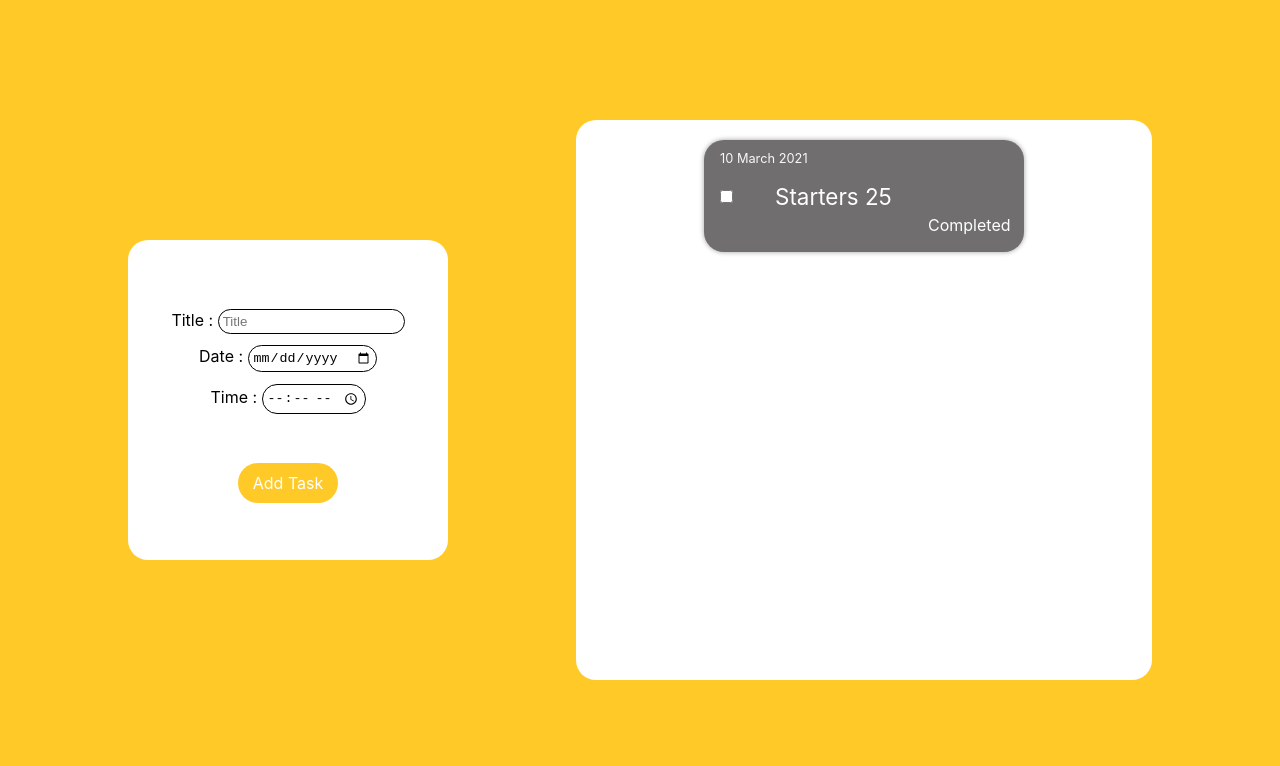
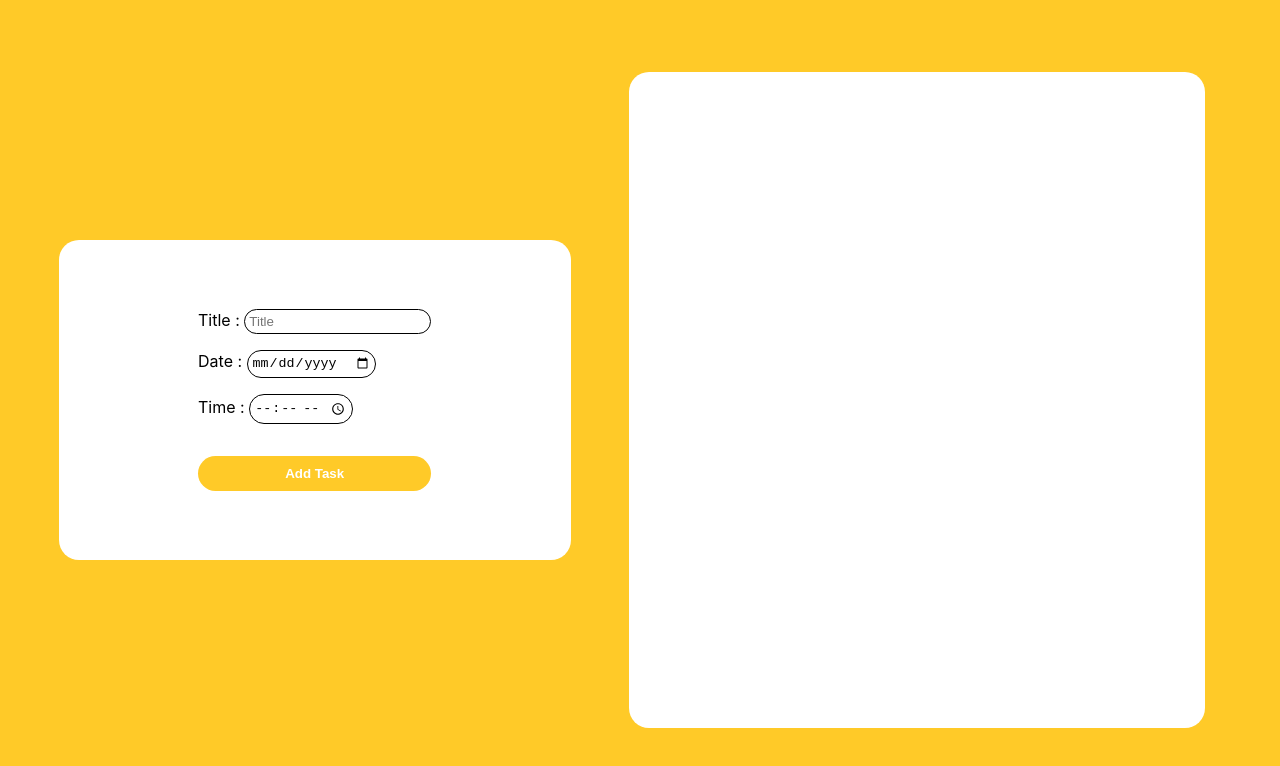
Before and after one commit to ayush7801/todo-app, a React (Create React App) app: page / in a window 1280 px wide. Shown: the top 766 px of the page. Built offline with nearby package versions, Linux system fonts and the light colour scheme; the HTML template or start-up script is replaced by a standard one.

Commit message:
added add task operation

```diff
--- a/src/App.css
+++ b/src/App.css
@@ -8,6 +8,7 @@
   min-width: 100vw;
   min-height: 100vh;
   display: flex;
+  flex-wrap: wrap;
   justify-content: space-evenly;
   align-items: center;
   background-color: #ffca28;
--- a/src/App.js
+++ b/src/App.js
@@ -1,14 +1,17 @@
 import './App.css';
+import { useState } from 'react';
 import Tasklist from './Components/TaskList/Tasklist';
 import Opsarea from './Components/TaskOps/Opsarea';
 function App() {
-  let tasklist = [{
-    title: 'Starters 25',
-    date: new Date(2021,2,10)
-  }];
+  const [tasklist,setTasklist] = useState([]);
+  function HandleForm(formValue){
+    console.log(formValue);
+    const newTasklist = [...tasklist,formValue];
+    setTasklist(newTasklist);
+  }
   return (
     <div className="App">
-      <Opsarea />
+      <Opsarea formHandler={HandleForm}/>
       <Tasklist tasks={tasklist}/>
     </div>
   );
--- a/src/Components/TaskList/Task.css
+++ b/src/Components/TaskList/Task.css
@@ -6,10 +6,13 @@
     display: flex;
     justify-content: space-evenly;
     align-items: center;
+    flex-wrap: wrap;
     box-shadow: 0 0 5px rgb(160, 158, 158);
     border-radius: 20px;
-    width: 20rem;
+    width: 93%;
     height: 7rem;
+    margin-bottom: .3rem;
+    box-shadow: 0 0 10px rgb(184, 181, 181);
 }
 .deadline{
     position: absolute;
@@ -21,6 +24,7 @@
     position: absolute;
     top: 45%;
     left: 5%;
+    cursor: pointer;
 }
 .title{
     display: flex;
--- a/src/Components/TaskList/Tasklist.css
+++ b/src/Components/TaskList/Tasklist.css
@@ -1,13 +1,16 @@
 .tasklist{
     width: 45%;
-    border: 0px solid #000;
     border-radius: 20px;
     background-color: #fff;
-    padding: 20px 10px;
-    min-height: 70vh;
+    padding: 20px 0 20px 0;
+    height: 82vh;
     scroll-behavior: smooth;
     display: flex;
-    flex-direction: column;
-    justify-content: flex-start;
-    align-items: center;
+    flex-direction: row;
+    justify-content: center;
+    flex-wrap: wrap;
+    align-items: flex-start;
+    margin: 0 1rem 0 0;
+    overflow-x: hidden;
+    overflow-y: auto;
 }
--- a/src/Components/TaskList/Tasklist.js
+++ b/src/Components/TaskList/Tasklist.js
@@ -4,9 +4,9 @@ function Tasklist(props){
     console.log(props.tasks);
     return (
         <div className='tasklist'>
-            {props.tasks.map(t =>
-                 <Task task={t}/>
-            )}
+            {props.tasks.map((t,index) => (
+                 <Task task={t} key={index}/>
+            ))}
         </div>
     );
 }
--- a/src/Components/TaskOps/Button.css
+++ b/src/Components/TaskOps/Button.css
@@ -1,5 +1,7 @@
 .button{
+    margin: 1rem 0 0 0;
     background-color: #ffca28;
+    width: 35%;
     color: #fff;
     padding: 10px 15px;
     display: flex;
--- a/src/Components/TaskOps/Form.css
+++ b/src/Components/TaskOps/Form.css
@@ -1,12 +1,34 @@
 .form{
-    height: 8rem;
+    min-height: 100%;
     display: flex;
     flex-direction: column;
-    justify-content: space-evenly;
-    align-items: center;
+    /* justify-content: space-evenly; */
+    /* align-items: center; */
+    margin: 1rem;
+}
+.container{
+    margin-bottom: 1rem;
 }
 input{
     border-radius: 20px;
     padding: .3em;
     border: 1px solid #000;
 }
+#date-input, #time-input{
+    cursor: pointer;
+}
+button{
+    margin: 1rem 0 0 0;
+    background-color: #ffca28;
+    color: #fff;
+    padding: 10px 15px;
+    display: flex;
+    justify-content: center;
+    align-items: center;
+    border-radius: 20px;
+    border: none;
+    background-color: #ffca28;
+    color: #fff;
+    font-weight: bold;
+    cursor: pointer;
+}
--- a/src/Components/TaskOps/Form.js
+++ b/src/Components/TaskOps/Form.js
@@ -1,20 +1,34 @@
 import './Form.css';
-function Form() {
+function Form(props) {
+  function HandleSubmit(e){
+    e.preventDefault();
+    const newtitle = document.getElementById('title-input');
+    const newdate = document.getElementById('date-input');
+    const newtime = document.getElementById('time-input');
+
+    const newTask = {
+      title: newtitle.value,
+      date: new Date(newdate.value),
+      time: newtime.value
+    };
+    props.formHandler(newTask);
+  }
   return (
-    <div className="form">
-      <div>
+    <form className="form" onSubmit={HandleSubmit}>
+      <div className='container'>
         <label for='title-input'>Title : </label>
         <input type='text' id='title-input' placeholder='Title'></input>
       </div>
-      <div>
+      <div className='container'>
         <label for='date-input'>Date : </label>
         <input type='date' id='date-input'></input>
       </div>
-      <div>
+      <div className='container'>
         <label for='time-input'>Time : </label>
         <input type='time' id='time-input'></input>
       </div>
-    </div>
+      <button type='submit'>Add Task</button>
+    </form>
   );
 }
 
--- a/src/Components/TaskOps/Opsarea.css
+++ b/src/Components/TaskOps/Opsarea.css
@@ -1,13 +1,13 @@
 .opsarea{
-    border: 0px solid #000;
     border-radius: 20px;
     background-color: #fff;
-    padding: 20px 10px;
+    /* padding: 20px 10px; */
     min-height: 40vh;
     scroll-behavior: smooth;
-    width: 20rem;
+    width: 40%;
     display: flex;
     flex-direction: column;
+    flex-wrap: wrap;
     justify-content: space-evenly;
     align-items: center;
 }
--- a/src/Components/TaskOps/Opsarea.js
+++ b/src/Components/TaskOps/Opsarea.js
@@ -1,11 +1,13 @@
-import Button from './Button';
 import Form from './Form';
 import './Opsarea.css';
-function Opsarea() {
+function Opsarea(props) {
+  function HandleForm(formValue){
+    console.log(formValue);
+    props.formHandler(formValue);
+  }
   return (
     <div className="opsarea">
-      <Form />
-      <Button>Add Task</Button>
+      <Form formHandler={HandleForm}/>
     </div>
   );
 }
```
Also changed, not shown: 1 other file (tests, documents, lock files or other folders).
